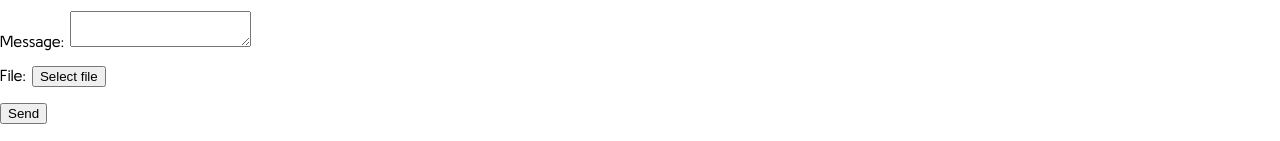
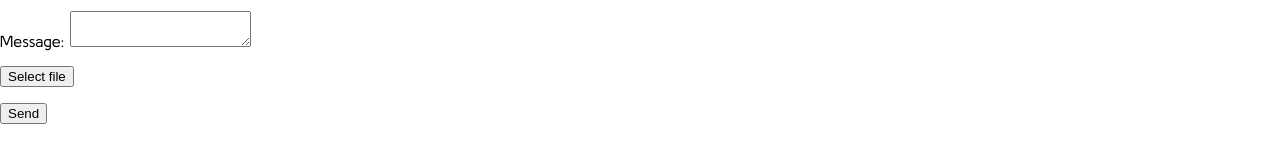
Before and after one commit to fuukoi/koe, a plain HTML site: page index.html in a window 1280 px wide. Shown: the part 1891-2032 px from the top of the page. Drawn offline with nearby package versions, Linux system fonts and the light colour scheme.

Commit message:
Update index.html

```diff
--- a/index.html
+++ b/index.html
@@ -83,7 +83,7 @@
           <label>Message: <textarea name="message"></textarea></label>
         </p>
                 <p>
-          <label>File: <button type="file" name="file">Select file</button></label>
+          <button type="file">Select file</button>
         </p>
         <p>
           <button type="submit">Send</button>
```
